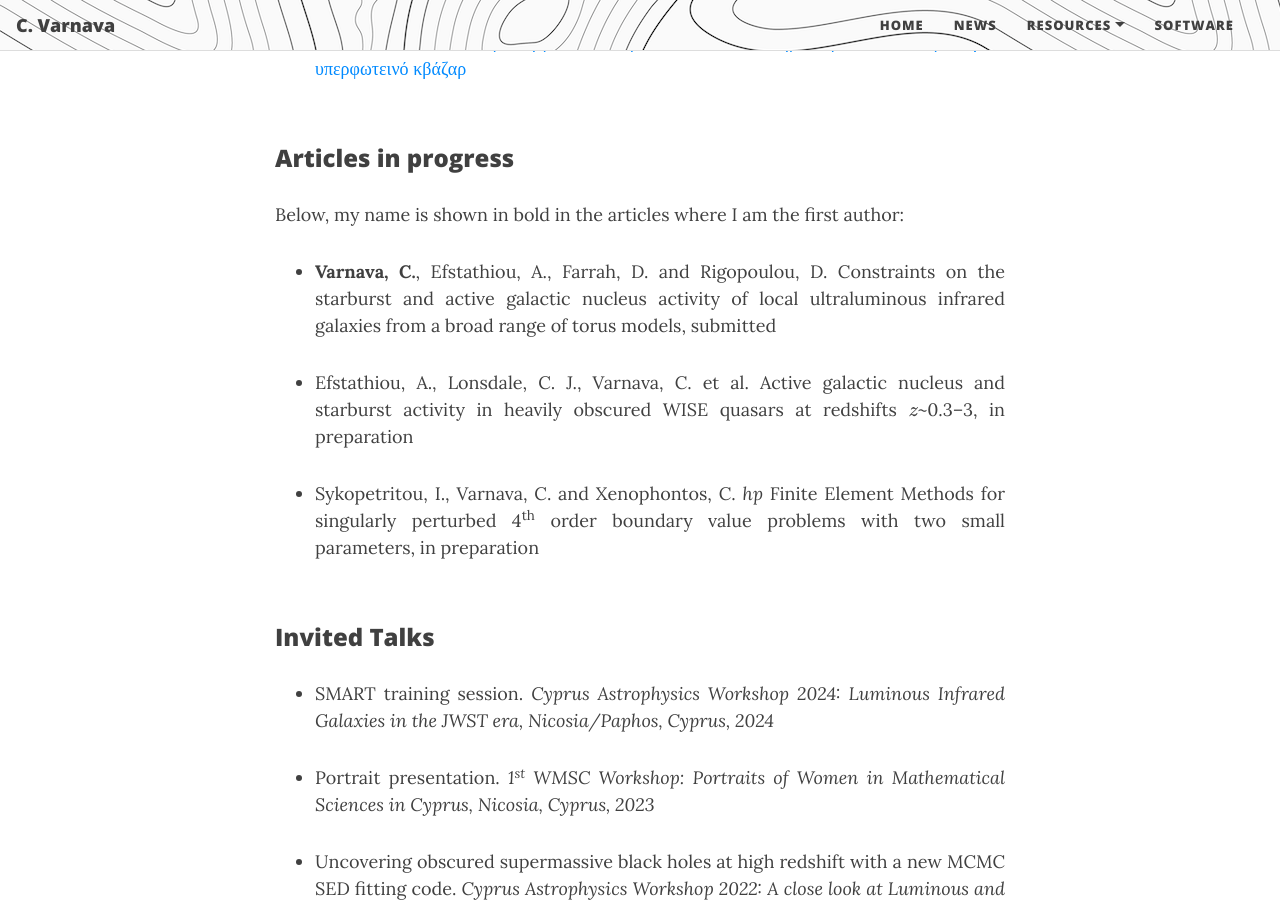
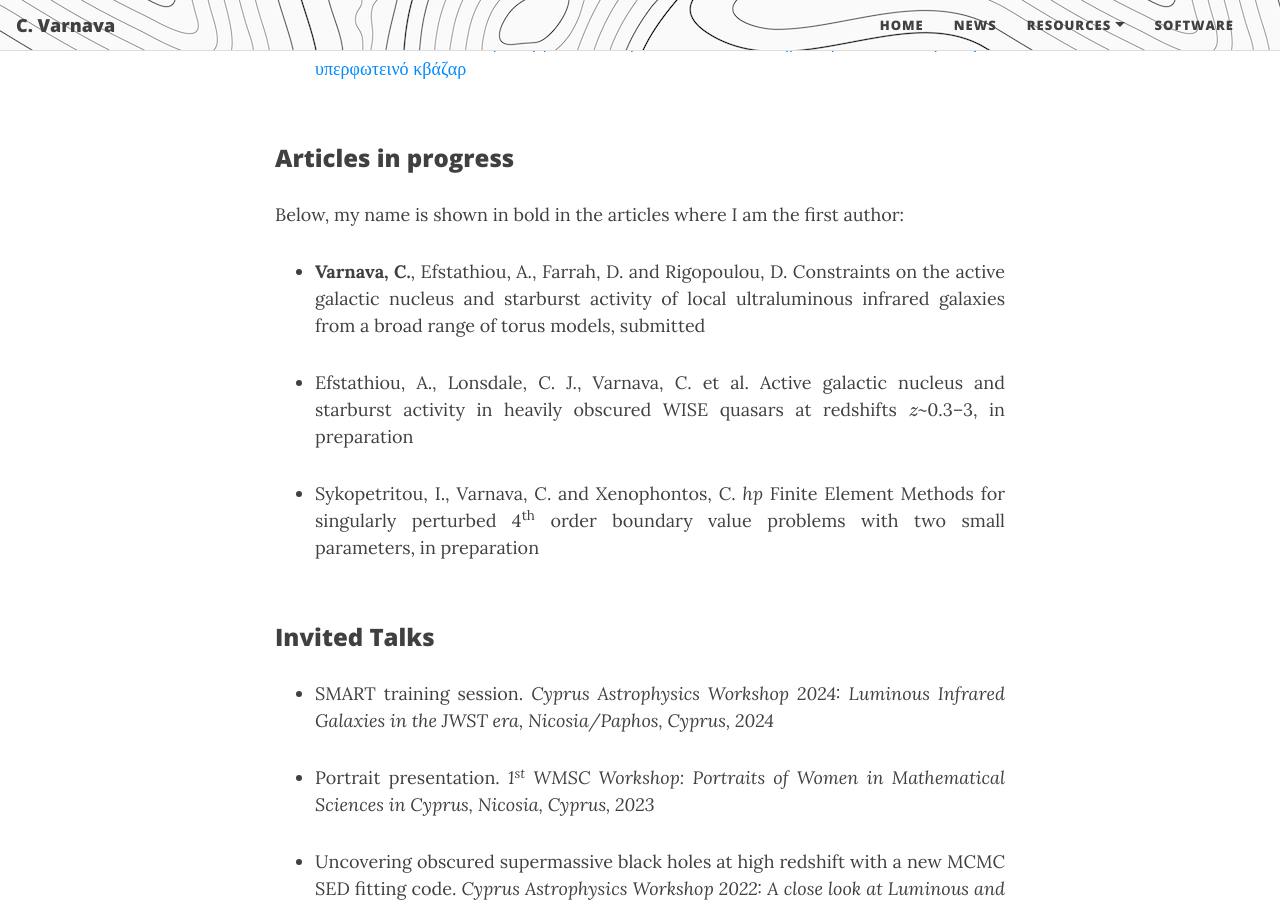
Before and after one commit to ch-var/ch-var.github.io, a Jekyll site: the page built from cv.html, in a window 1280 px wide and 900 px high, scrolled down 3971 px. Built offline with Jekyll 4.4.1, drawn with Linux system fonts in a browser that asks for light colours; formulas are drawn with MathJax 3.

Commit message:
Update cv.html

```diff
--- a/cv.html
+++ b/cv.html
@@ -119,7 +119,7 @@ Founding member of Women in Mathematical Sciences in Cyprus (WMSC)
 <h3>Articles in progress</h3>
 <p>Below, my name is shown in bold in the articles where I am the first author:</p>
 <ul>
-<li align='justify'><b>Varnava, C.</b>, Efstathiou, A., Farrah, D. and Rigopoulou, D. Constraints on the starburst and active galactic nucleus activity of local ultraluminous infrared galaxies from a broad range of torus models, submitted</li>
+<li align='justify'><b>Varnava, C.</b>, Efstathiou, A., Farrah, D. and Rigopoulou, D. Constraints on the active galactic nucleus and starburst activity of local ultraluminous infrared galaxies from a broad range of torus models, submitted</li>
 <p>
 <li align='justify'>Efstathiou, A., Lonsdale, C. J., Varnava, C. et al. Active galactic nucleus and starburst activity in heavily obscured WISE quasars at redshifts \(z\)~0.3–3, in preparation</li>
 <p>
```
